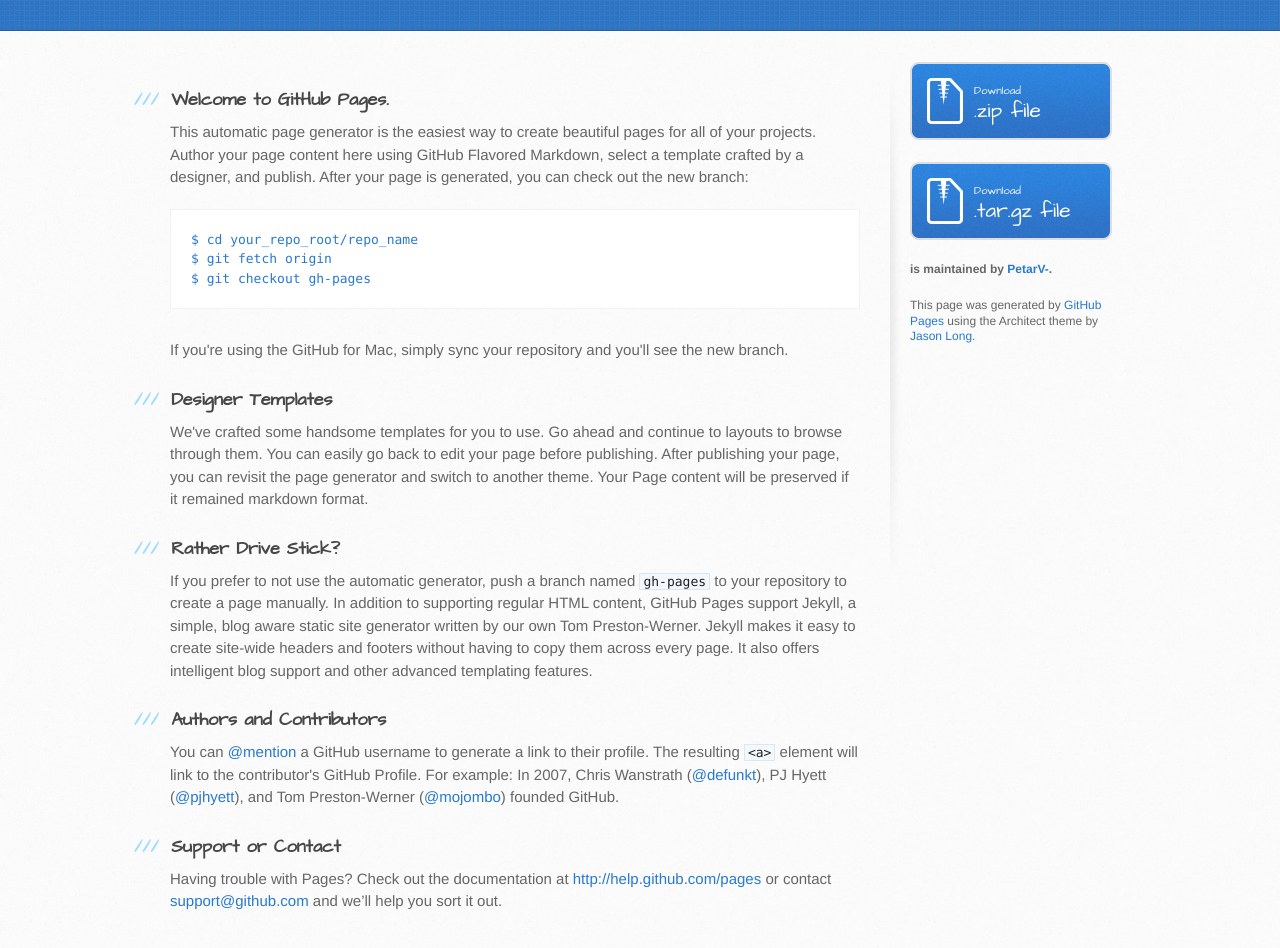
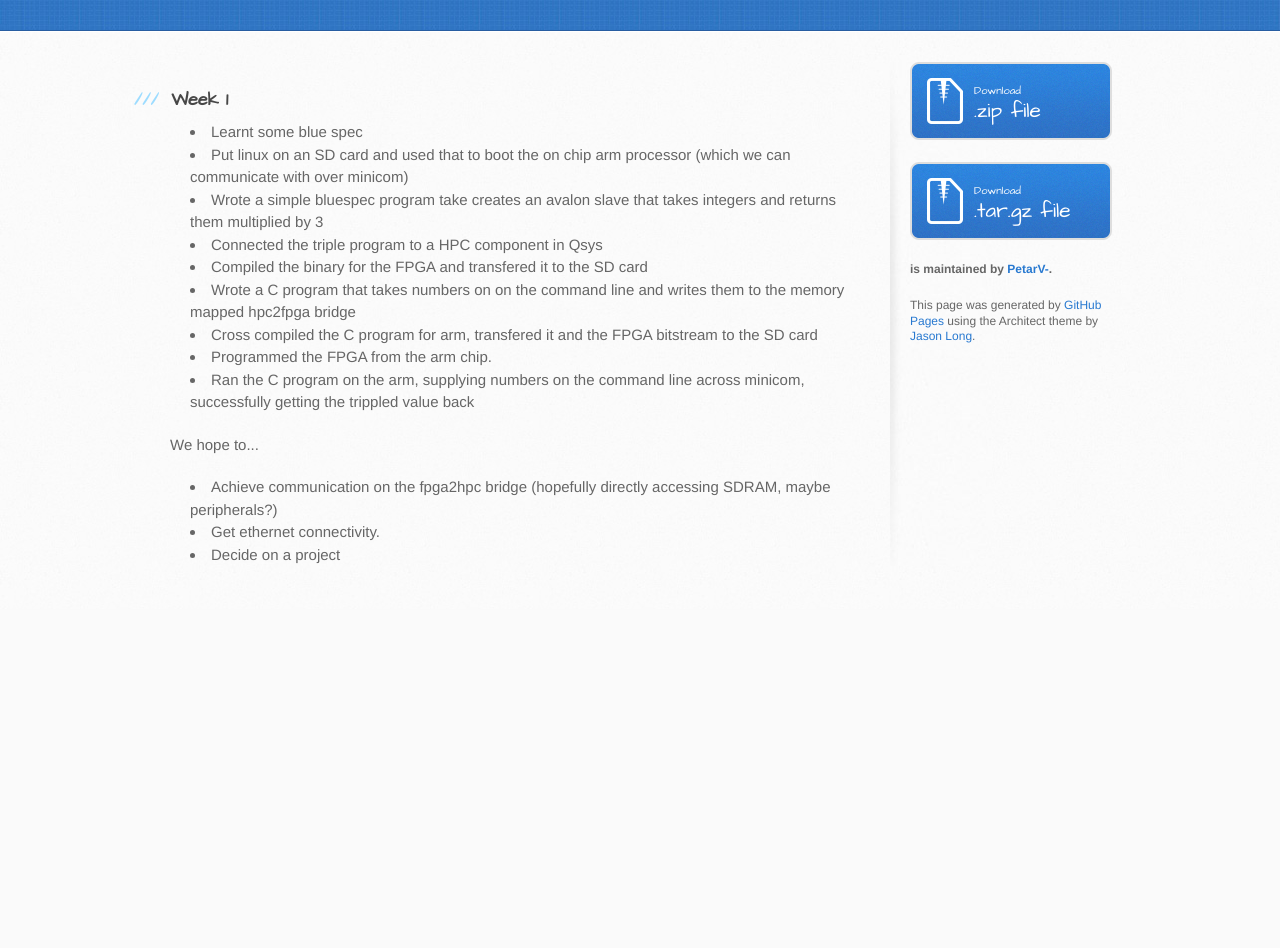
Before and after one commit to PetarV-/Altera-Summer2014-Cambridge-Blog, a plain HTML site: page index.html in a window 1280 px wide. Shown: the part 280-1228 px from the top of the page. After the commit the page ends 889 px from the top, so only its background shows below. Drawn offline with Linux system fonts and the light colour scheme.

```diff
--- a/index.html
+++ b/index.html
@@ -13,13 +13,13 @@
     <script src="//html5shiv.googlecode.com/svn/trunk/html5.js"></script>
     <![endif]-->
 
-    <title>Altera-summer2014-cambridge by PetarV-</title>
+    <title>Altera-Summer2014-Cambridge by PetarV-</title>
   </head>
 
   <body>
     <header>
       <div class="inner">
-        <h1>Altera-summer2014-cambridge</h1>
+        <h1>Altera-Summer2014-Cambridge</h1>
         <h2></h2>
         <a href="https://github.com/PetarV-/Altera-Summer2014-Cambridge" class="button"><small>View project on</small>GitHub</a>
       </div>
@@ -29,36 +29,25 @@
       <div class="inner clearfix">
         <section id="main-content">
           <h3>
-<a name="welcome-to-github-pages" class="anchor" href="#welcome-to-github-pages"><span class="octicon octicon-link"></span></a>Welcome to GitHub Pages.</h3>
+<a name="week-1" class="anchor" href="#week-1"><span class="octicon octicon-link"></span></a>Week 1</h3>
 
-<p>This automatic page generator is the easiest way to create beautiful pages for all of your projects. Author your page content here using GitHub Flavored Markdown, select a template crafted by a designer, and publish. After your page is generated, you can check out the new branch:</p>
+<ul>
+<li>Learnt some blue spec</li>
+<li>Put linux on an SD card and used that to boot the on chip arm processor (which we can communicate with over minicom)</li>
+<li>Wrote a simple bluespec program take creates an avalon slave that takes integers and returns them multiplied by 3</li>
+<li>Connected the triple program to a HPC component in Qsys</li>
+<li>Compiled the binary for the FPGA and transfered it to the SD card</li>
+<li>Wrote a C program that takes numbers on on the command line and writes them to the memory mapped hpc2fpga bridge</li>
+<li>Cross compiled the C program for arm, transfered it and the FPGA bitstream to the SD card</li>
+<li>Programmed the FPGA from the arm chip.</li>
+<li>Ran the C program on the arm, supplying numbers on the command line across minicom, successfully getting the trippled value back</li>
+</ul><p>We hope to...</p>
 
-<pre><code>$ cd your_repo_root/repo_name
-$ git fetch origin
-$ git checkout gh-pages
-</code></pre>
-
-<p>If you're using the GitHub for Mac, simply sync your repository and you'll see the new branch.</p>
-
-<h3>
-<a name="designer-templates" class="anchor" href="#designer-templates"><span class="octicon octicon-link"></span></a>Designer Templates</h3>
-
-<p>We've crafted some handsome templates for you to use. Go ahead and continue to layouts to browse through them. You can easily go back to edit your page before publishing. After publishing your page, you can revisit the page generator and switch to another theme. Your Page content will be preserved if it remained markdown format.</p>
-
-<h3>
-<a name="rather-drive-stick" class="anchor" href="#rather-drive-stick"><span class="octicon octicon-link"></span></a>Rather Drive Stick?</h3>
-
-<p>If you prefer to not use the automatic generator, push a branch named <code>gh-pages</code> to your repository to create a page manually. In addition to supporting regular HTML content, GitHub Pages support Jekyll, a simple, blog aware static site generator written by our own Tom Preston-Werner. Jekyll makes it easy to create site-wide headers and footers without having to copy them across every page. It also offers intelligent blog support and other advanced templating features.</p>
-
-<h3>
-<a name="authors-and-contributors" class="anchor" href="#authors-and-contributors"><span class="octicon octicon-link"></span></a>Authors and Contributors</h3>
-
-<p>You can <a href="https://github.com/blog/821" class="user-mention">@mention</a> a GitHub username to generate a link to their profile. The resulting <code>&lt;a&gt;</code> element will link to the contributor's GitHub Profile. For example: In 2007, Chris Wanstrath (<a href="https://github.com/defunkt" class="user-mention">@defunkt</a>), PJ Hyett (<a href="https://github.com/pjhyett" class="user-mention">@pjhyett</a>), and Tom Preston-Werner (<a href="https://github.com/mojombo" class="user-mention">@mojombo</a>) founded GitHub.</p>
-
-<h3>
-<a name="support-or-contact" class="anchor" href="#support-or-contact"><span class="octicon octicon-link"></span></a>Support or Contact</h3>
-
-<p>Having trouble with Pages? Check out the documentation at <a href="http://help.github.com/pages">http://help.github.com/pages</a> or contact <a href="mailto:support@github.com">support@github.com</a> and we’ll help you sort it out.</p>
+<ul>
+<li>Achieve communication on the fpga2hpc bridge (hopefully directly accessing SDRAM, maybe peripherals?)</li>
+<li>Get ethernet connectivity.</li>
+<li>Decide on a project</li>
+</ul>
         </section>
 
         <aside id="sidebar">
```
Also changed, not shown: params.json (+1 -1 lines).
